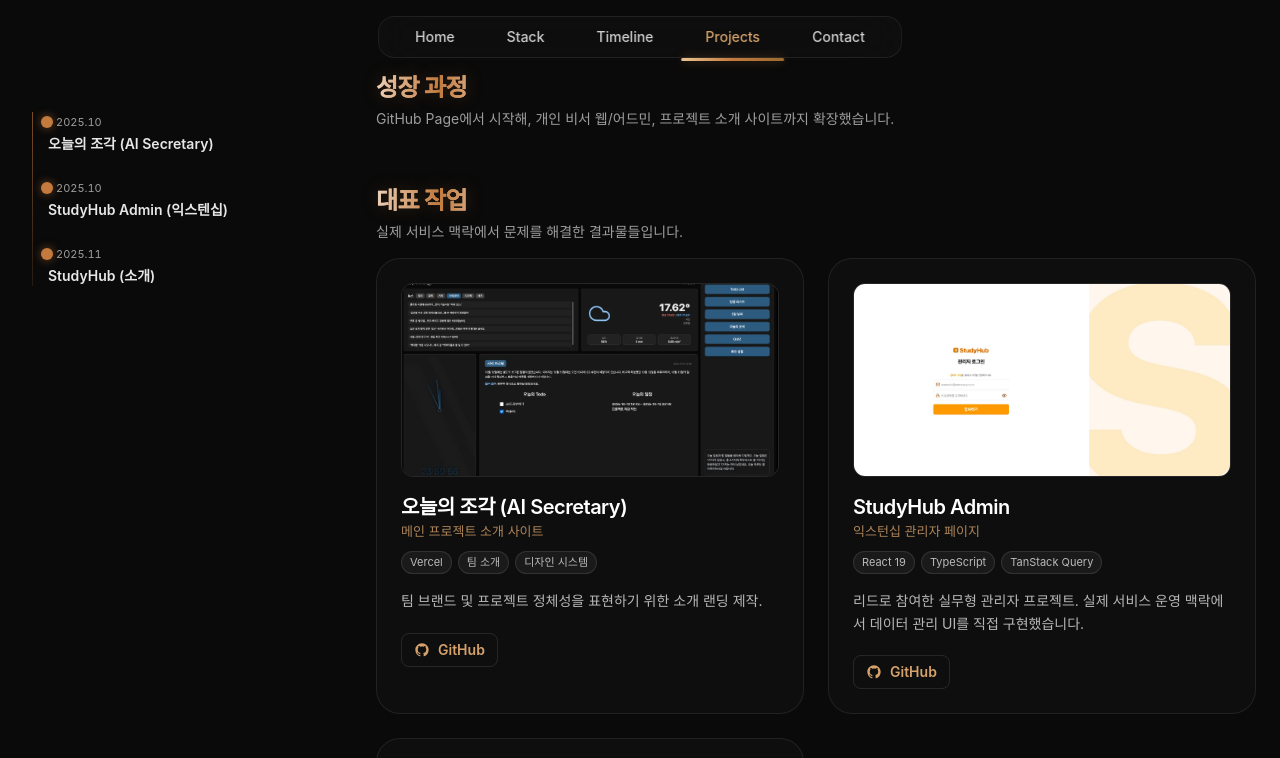
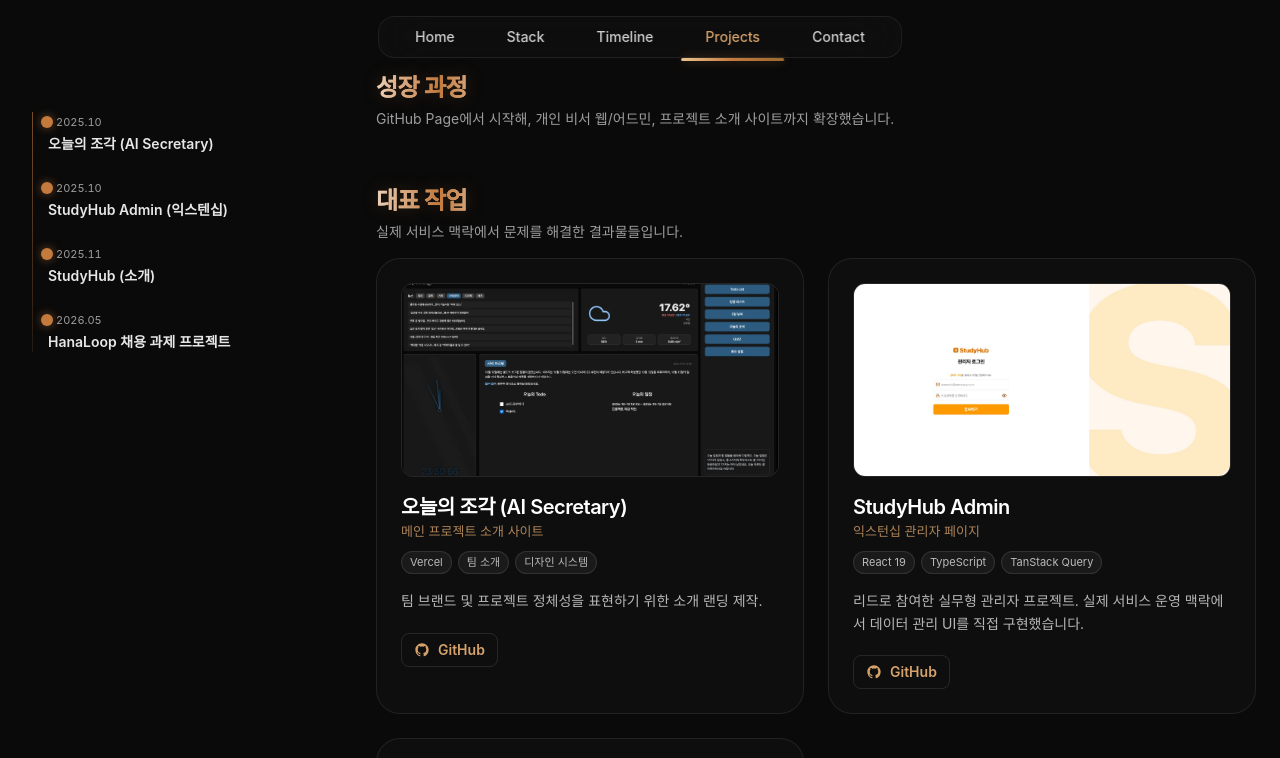
Before and after one commit to djskyt/portfolio, a React (Vite) app in the folder Portfolio/Portfolio/: page /projects in a window 1280 px wide. Shown: the top 758 px of the page. Built offline with nearby package versions, Linux system fonts and the light colour scheme.

Commit message:
HanaLoop 채용 과제 프로젝트 추가

```diff
--- a/Portfolio/Portfolio/src/components/project/TimelineRoad.tsx
+++ b/Portfolio/Portfolio/src/components/project/TimelineRoad.tsx
@@ -25,6 +25,12 @@ export function TimelineRoad() {
       label: "StudyHub (소개)",
       targetId: "sec-hub-landing",
       href: "https://ozex3-fe4.vercel.app",
+    },
+    {
+      date: "2026.05",
+      label: "HanaLoop 채용 과제 프로젝트",
+      targetId: "HanaLoop assignment",
+      href: "https://github.com/djskyt/hanaloop-emissions-dashboard",
     },
   ];
 
```
